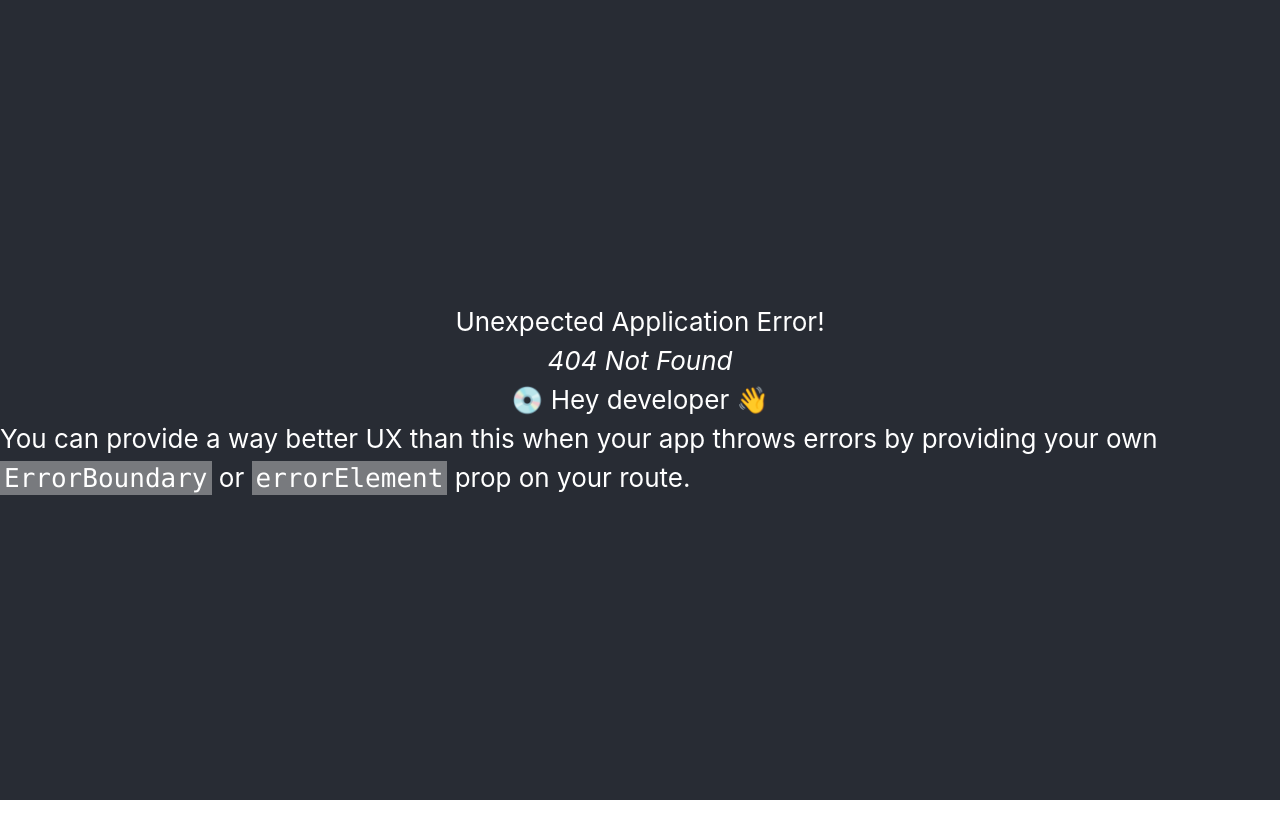
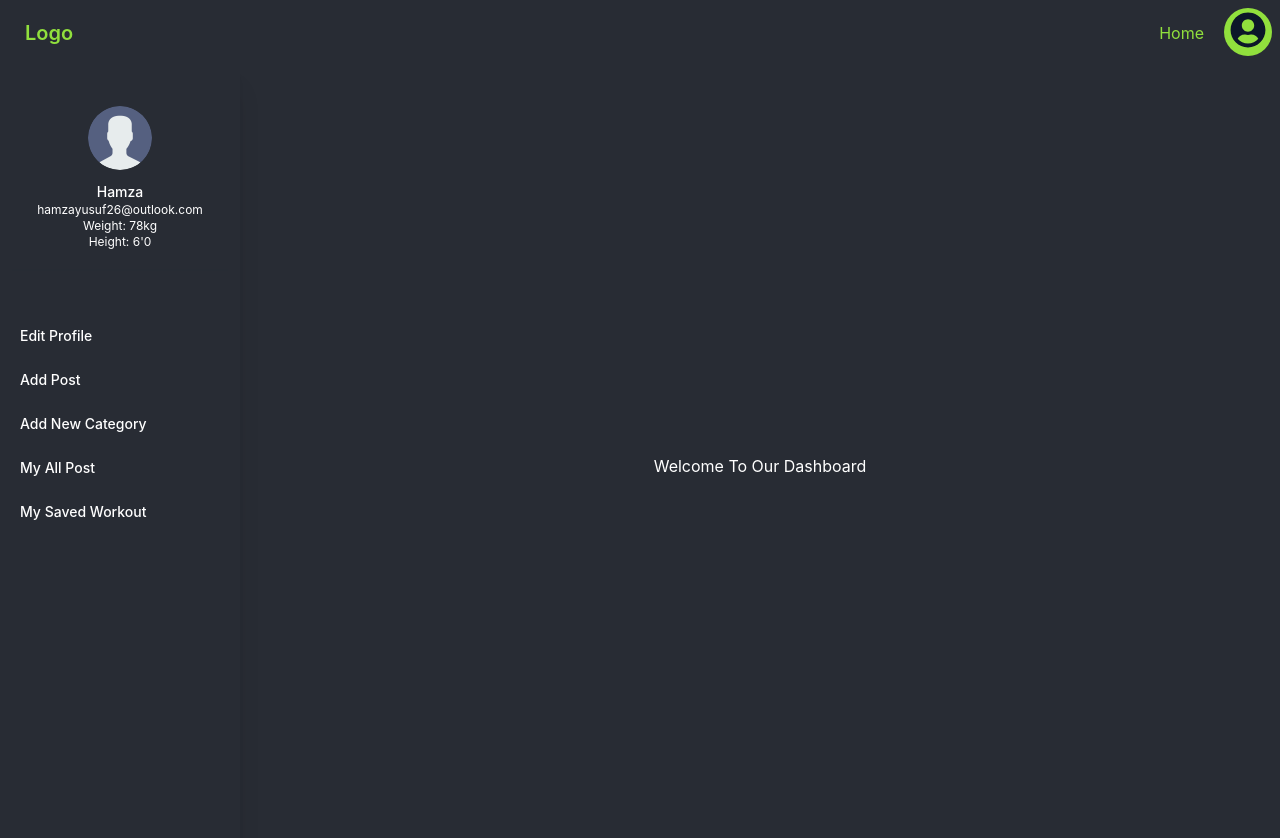
Before and after one commit to hamzayusuf1/workout-app, a React (Create React App) app in the folder client/: page /dashboard in a window 1280 px wide. Before the commit this address had no page. Shown: the top 838 px of the page. Before the commit the page ends 800 px from the top, so only its background shows below. Built offline with nearby package versions, Linux system fonts and the light colour scheme.

Commit message:
added dashboard section and fixed width issue

```diff
--- a/client/src/App.js
+++ b/client/src/App.js
@@ -4,10 +4,8 @@ import router from "./Layout/Routes";
 
 function App() {
   return (
-    <div className="w-full mx-auto bg-workout-secondary">
-      <header className="App-header">
-        <RouterProvider router={router}></RouterProvider>
-      </header>
+    <div className="w-full mx-auto bg-workout-tertiary">
+      <RouterProvider router={router}></RouterProvider>
     </div>
   );
 }
--- /dev/null
+++ b/client/src/Components/DashboardHome/DasboardHome/DashboardHome.js
@@ -0,0 +1,11 @@
+import React from 'react';
+
+const DashboardHome = () => {
+    return (
+        <div>
+            Welcome To Our Dashboard
+        </div>
+    );
+};
+
+export default DashboardHome;
--- a/client/src/Components/PostCard/PostCard.js
+++ b/client/src/Components/PostCard/PostCard.js
@@ -1,7 +1,5 @@
 import React, { useContext } from "react";
 import { Link } from "react-router-dom";
-
-import { toast } from "react-hot-toast";
 
 const DUMMY_DATA = [
   {
--- /dev/null
+++ b/client/src/Pages/Dashboard/Dashboard.js
@@ -0,0 +1,84 @@
+import React, { useContext, useEffect, useState } from "react";
+import { Link, Outlet } from "react-router-dom";
+
+const Dashboard = () => {
+  return (
+    <div className="flex " style={{ color: "white" }}>
+      <div className="font-poppins antialiased">
+        <div id="view" className=" flex justify-start flex-row w-full">
+          <div
+            id="sidebar"
+            className="bg-white h-screen md:block shadow-xl px-3 w-30 md:w-60 lg:w-60 overflow-x-hidden transition-transform duration-300 ease-in-out"
+          >
+            <div className="space-y-6 md:space-y-10 mt-10">
+              <div id="profile" className="space-y-3">
+                <Link to="/dashboard">
+                  {" "}
+                  <img
+                    src={"/images/user.png"}
+                    alt="Avatar user"
+                    className="w-10 md:w-16 rounded-full mx-auto"
+                  />
+                </Link>
+                <div>
+                  <h2 className="font-medium text-xs md:text-sm text-center text-teal-500">
+                    {"Hamza"}
+                  </h2>
+                  <p className="text-xs text-gray-500 text-center">
+                    {"hamzayusuf26@outlook.com"}
+                  </p>
+                  <p className="text-xs text-gray-500 text-center">
+                    Weight: {"78kg"}
+                  </p>
+                  <p className="text-xs text-gray-500 text-center">
+                    Height: {"6'0"}
+                  </p>
+                </div>
+                <div className="divider"></div>
+              </div>
+
+              <div id="menu" className="flex flex-col space-y-2">
+                <Link
+                  to="/dashboard/editProfile"
+                  className="text-sm font-medium text-gray-700 py-2 px-2 hover:bg-teal-500 hover:text-white hover:text-base rounded-md transition duration-150 ease-in-out"
+                >
+                  <span className="">Edit Profile</span>
+                </Link>
+                <Link
+                  to="/dashboard/addPost"
+                  className="text-sm font-medium text-gray-700 py-2 px-2 hover:bg-teal-500 hover:text-white hover:text-base rounded-md transition duration-150 ease-in-out"
+                >
+                  <span className="">Add Post</span>
+                </Link>
+                <Link
+                  to="/dashboard/addCategory"
+                  className="text-sm font-medium text-gray-700 py-2 px-2 hover:bg-teal-500 hover:text-white hover:text-base rounded-md transition duration-150 ease-in-out"
+                >
+                  <span className="">Add New Category</span>
+                </Link>
+                <Link
+                  to="/dashboard/allMyPosts"
+                  className="text-sm font-medium text-gray-700 py-2 px-2 hover:bg-teal-500 hover:text-white hover:text-base rounded-md transition duration-150 ease-in-out"
+                >
+                  <span className="">My All Post</span>
+                </Link>
+
+                <Link
+                  to="/dashboard/mySavedWorkouts"
+                  className="text-sm font-medium text-gray-700 py-2 px-2 hover:bg-teal-500 hover:text-white hover:text-base rounded-md transition duration-150 ease-in-out"
+                >
+                  <span className="">My Saved Workout</span>
+                </Link>
+              </div>
+            </div>
+          </div>
+        </div>
+      </div>
+      <div className=" w-full flex items-center justify-center">
+        <Outlet></Outlet>
+      </div>
+    </div>
+  );
+};
+
+export default Dashboard;
--- a/client/tailwind.config.js
+++ b/client/tailwind.config.js
@@ -6,6 +6,7 @@ module.exports = {
       workout: {
         secondary: "#0C1729",
         primary: "#91E03D",
+        tertiary: "#282c34",
         900: "bg-red-500",
       },
     },
```
Also changed, not shown: client/src/Layout/Routes.js (+12 -0 lines), client/public/images/user.png (added).
